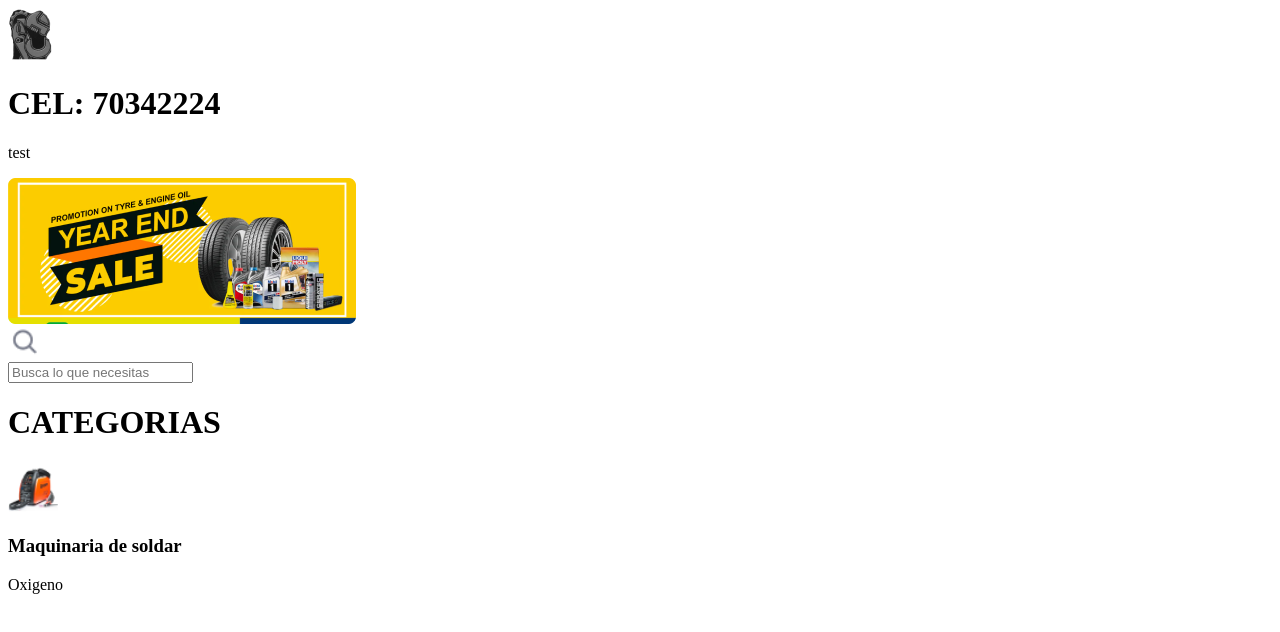
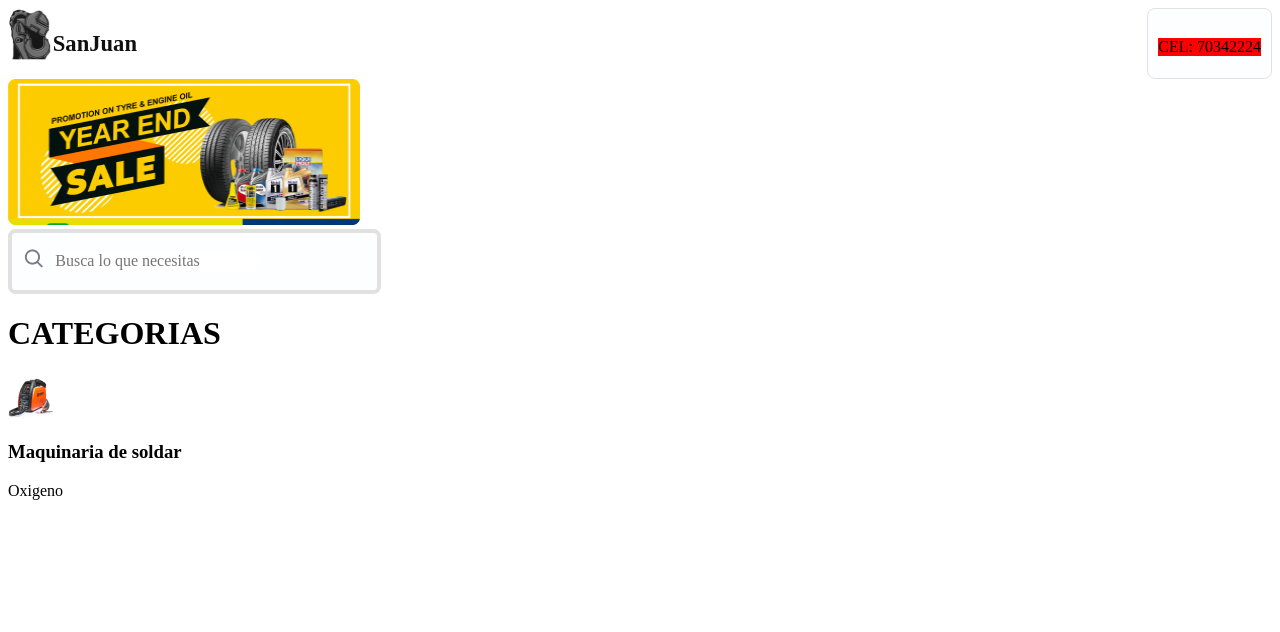
Before and after one commit to Leandrojxd/E-commerce, a Next.js app: page / in a window 1280 px wide. Shown: the top 632 px of the page. Built offline with nearby package versions, Linux system fonts and the light colour scheme.

Commit message:
feature: Adding styles to the top header

```diff
--- /dev/null
+++ b/public/home.module.css
@@ -0,0 +1,81 @@
+
+.cellphone{
+    display: inline-flex;
+    padding: 10px;
+    padding-bottom: 3px;
+    justify-content: center;
+    align-items: center;
+    gap: 0.625px;
+    border-radius: 8px;
+    border: 1px solid var(--neutral-500, #E1E1E1);
+    background: var(--neutral-100, #FCFEFF);
+
+}
+.cellphone_text{
+    color: var(--dark, #030303);
+    font-family: Outfit;
+    font-size: 1rem;
+    font-style: normal;
+    font-weight: 400;
+    line-height: normal;
+    background-color: red;
+}
+
+.topBarHeader{
+    display: flex;
+    flex-direction: row;
+    justify-content: space-between;
+}
+
+.style_header_text{
+    color: #101010;
+    font-family: Montserrat Alternates;
+    font-size: 22.609px;
+    font-style: normal;
+    font-weight: 900;
+    line-height: normal;
+}
+
+.logo_style{
+    width: 2.8rem;
+    height: 3.25rem;
+}
+.promo_style{
+    width: 22rem;
+    height: 9.12rem;
+}
+.itemImg_style{
+    width: 2.8;
+    height: 2.8;
+}
+.search_style{
+    width: 1.41rem;
+    height: 1.41rem;
+}
+
+.searchBar_style{
+    display: flex;
+    width: 346.667px;
+    padding: 15.072px 9.42px;
+    align-items: center;
+    gap: 9.42px;
+
+    border-radius: 7.536px;
+    border: 4px solid var(--neutral-500, #E1E1E1);
+    background: var(--neutral-100, #FCFEFF);
+}
+
+.searchInput_style{
+    color: var(--dark, #030303);
+    font-family: Outfit;
+    font-size: 16px;
+    font-style: normal;
+    font-weight: 400;
+    line-height: normal;
+    border: none;
+    outline: none;
+}
+.logoName_styleFlex{
+    display: flex;
+    flex-direction: row;
+}
--- a/src/app/page.tsx
+++ b/src/app/page.tsx
@@ -1,10 +1,9 @@
 import Categories from "@/components/templates/Categories";
 import Header from "@/components/templates/Header";
 
-
 export default function Home() {
   return (
-    <main>
+    <main >
       <Header/>
       <Categories/>
     </main>
--- a/src/components/atoms/CustomImage.tsx
+++ b/src/components/atoms/CustomImage.tsx
@@ -3,19 +3,17 @@ import Image from "next/image";
 type Props = {
     src:string,
     alt:string,
-    width: number,
-    height: number,
+    className: string,
 }
 
-function CustomImage({src, alt, width, height}: Props)
+function CustomImage({src, alt, className}: Props)
 {
     return(
         <div>
-            <Image
+            <img
             src={src}
             alt={alt}
-            width={width}
-            height={height}
+            className={className}
             />
         </div>
     )
--- /dev/null
+++ b/src/components/atoms/CustomText.tsx
@@ -0,0 +1,17 @@
+import React from 'react'
+
+type CustomTextProps = {
+    content: string,
+    customClassName: string,
+}
+
+
+function CustomText({content , customClassName }:CustomTextProps) {
+  return (
+    <p className={customClassName}>
+        {content}
+    </p>
+  )
+}
+
+export default CustomText
--- a/src/components/atoms/Number.tsx
+++ b/src/components/atoms/Number.tsx
@@ -1,9 +1,12 @@
 import React from 'react'
+import styles from 'public/home.module.css'
 
 function Number() {
   return (
-    <div>
-        <h1>CEL: 70342224</h1>
+    <div className={styles.cellphone}>
+        <h1 className={styles.cellphone_text}>
+          CEL: 70342224
+        </h1>
     </div>
   )
 }
--- a/src/components/atoms/SearchInput.tsx
+++ b/src/components/atoms/SearchInput.tsx
@@ -1,4 +1,5 @@
 import React from 'react'
+import style from 'public/home.module.css'
 
 type SearchInputProps = {
   placeholder: string;
@@ -7,7 +8,7 @@ type SearchInputProps = {
 function SearchInput({placeholder}: SearchInputProps) {
   return (
     <div>
-        <input type="text" placeholder={placeholder} />
+        <input type="text" placeholder={placeholder} className={style.searchInput_style} />
     </div>
   )
 }
--- /dev/null
+++ b/src/components/molecules/BusinessLogoName.tsx
@@ -0,0 +1,15 @@
+import React from 'react'
+import CustomImage from '../atoms/CustomImage';
+import CustomText from '../atoms/CustomText';
+import styles from 'public/home.module.css';
+
+function BusinessLogoName() {
+  return (
+    <div className={styles.logoName_styleFlex}>
+        <CustomImage src="/assets/LogoSanJuan.png" alt="SanJuanLogo" className={styles.logo_style} />
+        <CustomText content={'SanJuan'} customClassName={styles.style_header_text}/>
+    </div>
+  )
+}
+
+export default BusinessLogoName
--- a/src/components/molecules/CategoryItem.tsx
+++ b/src/components/molecules/CategoryItem.tsx
@@ -1,5 +1,7 @@
 import React from 'react'
 import CustomImage from '../atoms/CustomImage'
+import styles from 'public/home.module.css'
+
 
 type CategoryItemProps = {
     source: string,
@@ -10,7 +12,7 @@ type CategoryItemProps = {
 function CategoryItem({source,title,subtitle}:CategoryItemProps) {
   return (
     <div>
-        <CustomImage src={source} alt='Category' width={50} height={50}/>
+        <CustomImage src={source} alt='Category' className={styles.itemImg_style}/>
         <label>
             <h3>{title}</h3>
             <p>{subtitle}</p>
--- a/src/components/organism/Search.tsx
+++ b/src/components/organism/Search.tsx
@@ -1,11 +1,12 @@
 import React from 'react'
 import CustomImage from '../atoms/CustomImage'
 import SearchInput from '../atoms/SearchInput'
+import styles from 'public/home.module.css'
 
 function Search() {
   return (
-    <div>
-        <CustomImage src='/assets/SearchIcon.png' alt='SearchIcon' width={30} height={30}/>
+    <div className={styles.searchBar_style}>
+        <CustomImage src='/assets/SearchIcon.png' alt='SearchIcon' className={styles.search_style}/>
         <SearchInput placeholder="Busca lo que necesitas"/>
     </div>
   )
--- a/src/components/organism/TopBarHeader.tsx
+++ b/src/components/organism/TopBarHeader.tsx
@@ -1,13 +1,13 @@
 import React from 'react'
-import CustomImage from '../atoms/CustomImage'
-import Number from '../atoms/Number'
+import Number from '../atoms/Number';
+import styles from 'public/home.module.css';
+import BusinessLogoName from '../molecules/BusinessLogoName';
 
 function TopBarHeader() {
   return (
-    <div>
-        <CustomImage src="/assets/LogoSanJuan.png" alt="SanJuanLogo" width={46} height={52} />
+    <div className={styles.topBarHeader}>
+        <BusinessLogoName />
         <Number />
-        <p>test</p>
     </div>
   )
 }
--- a/src/components/templates/Header.tsx
+++ b/src/components/templates/Header.tsx
@@ -2,12 +2,13 @@ import React from 'react'
 import TopBarHeader from '../organism/TopBarHeader'
 import CustomImage from '../atoms/CustomImage'
 import Search from '../organism/Search'
+import styles from 'public/home.module.css'
 
 function Header() {
   return (
     <div>
         <TopBarHeader/>
-        <CustomImage src='/assets/Promo.png' alt="Promo.png" width={348} height={146}/>
+        <CustomImage src='/assets/Promo.png' alt="Promo.png" className={styles.promo_style}/>
         <Search />
     </div>
   )
```
